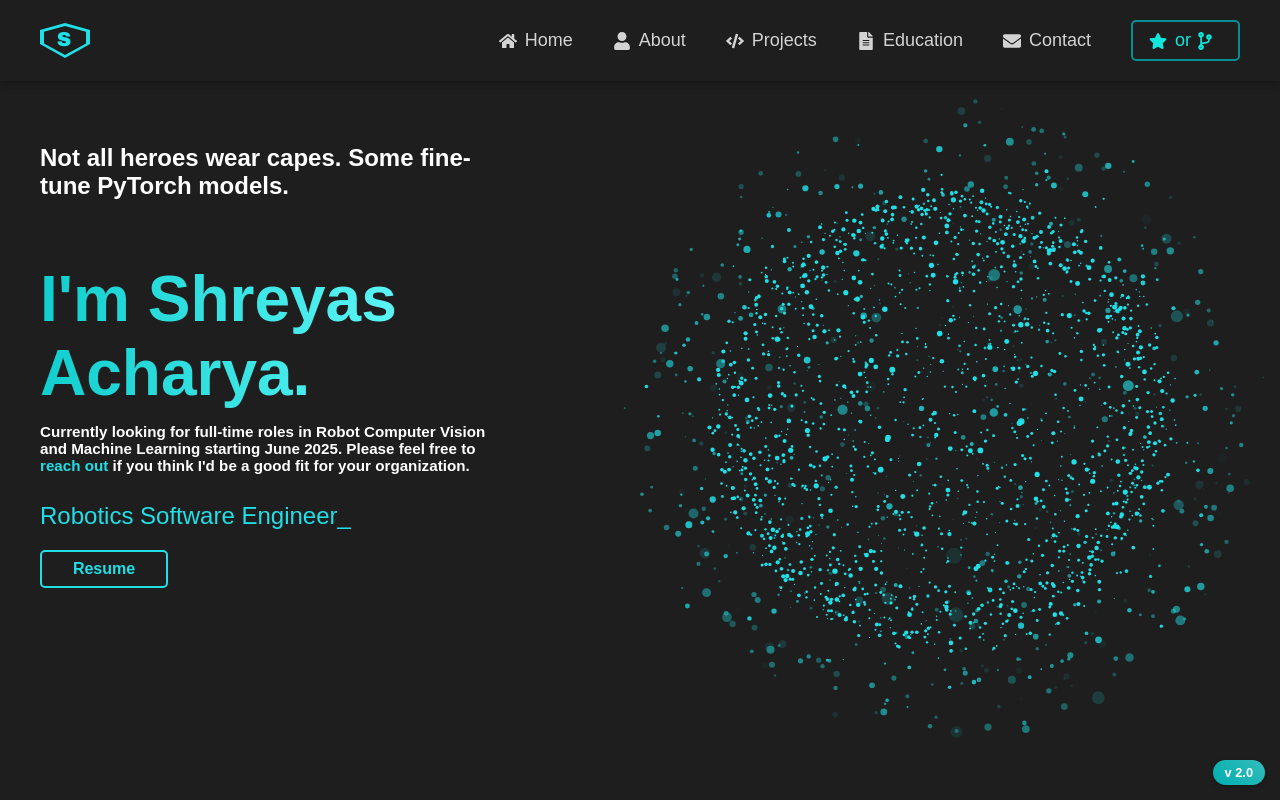
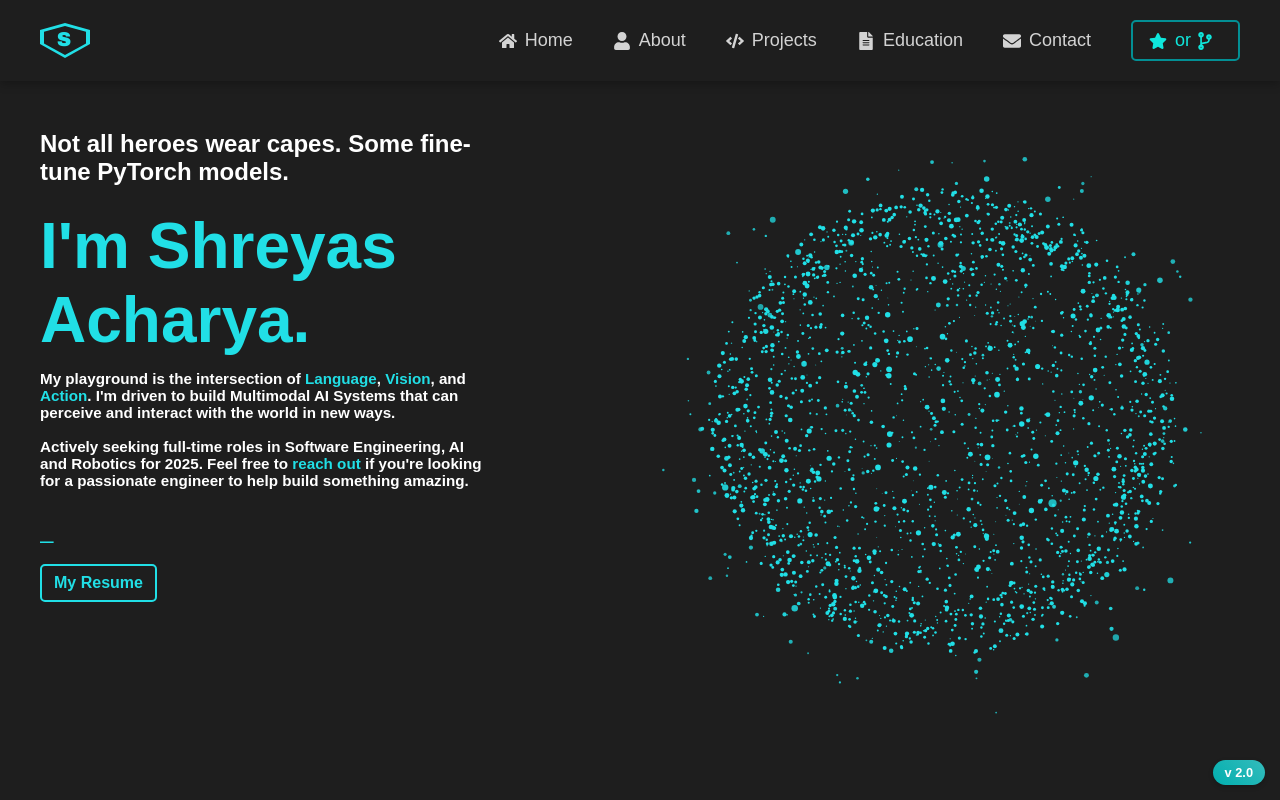
Before and after one commit to StarkGoku10/StarkGoku10.github.io, a React (Create React App) app: page / in a window 1280 px wide. Shown: the top 800 px of the page. Built offline with nearby package versions, Linux system fonts and the light colour scheme.

Commit message:
feat: Animate hero section and add lazy loading
- Implemented staggered text entrance and looping shine effect.

```diff
--- a/src/components/ParticleSphere/ParticleSphere.tsx
+++ b/src/components/ParticleSphere/ParticleSphere.tsx
@@ -14,7 +14,7 @@ interface Particle {
   x: number;
   y: number;
   z: number;
-  state: 'sphere' | 'leaking';
+  state: 'forming' | 'sphere' | 'leaking';
 
   // Velocity (primarily for 'leaking' state)
   vx: number;
@@ -36,12 +36,24 @@ interface Particle {
   theta: number; // Y-axis rotation angle
   phi: number;   // Angle from the pole (for positioning on sphere)
   sphereRadius: number; // Distance from center
+  targetSphereRadius: number; // The final radius it should have
+
+  // For mouse interaction
+  offsetX: number;
+  offsetY: number;
+  offsetZ: number;
 }
 
-const ParticleSphere: React.FC = () => {
+interface ParticleSphereProps {
+  mousePosition: { x: number; y: number } | null;
+}
+
+const ParticleSphere: React.FC<ParticleSphereProps> = ({ mousePosition }) => {
   const canvasRef = useRef<HTMLCanvasElement>(null);
   const animationTimeRef = useRef<number>(0);
   const particlesRef = useRef<Particle[]>([]);
+  const mousePositionRef = useRef<{ x: number; y: number } | null>(null);
+  const formationStartTimeRef = useRef<number | null>(null);
 
   // --- Measured & Tuned Parameters from GIF Analysis ---
   const PARTICLE_COUNT = 2400;
@@ -50,6 +62,13 @@ const ParticleSphere: React.FC = () => {
   // Sphere Physics
   const ROTATION_SPEED = 0.05;
   const BROWNIAN_MOTION = 0.15; // "Boiling" effect on sphere surface
+  const FORMATION_DURATION = 2500; // in milliseconds
+  const FORMATION_DELAY = 3200; // Delay before the sphere starts forming (matches resume button)
+
+  // Mouse Interaction
+  const MOUSE_REPEL_RADIUS = 100;
+  const MOUSE_REPEL_STRENGTH = 1.5;
+  const OFFSET_DECAY = 0.95; // Damping factor for spring-back effect
 
   // Leaking Particle Physics
   const LEAK_PROBABILITY = 0.001;
@@ -83,7 +102,7 @@ const ParticleSphere: React.FC = () => {
   const createParticle = (index: number): Particle => {
     const theta = Math.random() * 2 * Math.PI;
     const phi = Math.acos(2 * Math.random() - 1);
-    const sphereRadius = (canvasRef.current?.width || 0) * 0.25 + (Math.random() - 0.5) * 30;
+    const finalSphereRadius = (canvasRef.current?.width || 0) * 0.25 + (Math.random() - 0.5) * 30;
     const radius = MIN_RADIUS + Math.random() * (MAX_RADIUS - MIN_RADIUS);
 
     return {
@@ -94,14 +113,23 @@ const ParticleSphere: React.FC = () => {
       growthFactor: 0, // Will be set when particle starts leaking
       opacity: 1,
       color: PARTICLE_COLOR,
-      state: 'sphere',
+      state: 'forming',
       lifespan: 0,
       maxLifespan: 0, // Will be set when particle starts leaking
       theta: theta,
       phi: phi,
-      sphereRadius: sphereRadius,
+      sphereRadius: 0, // Start at the center
+      targetSphereRadius: finalSphereRadius, // Store the final destination
+      offsetX: 0, // Initialize offsets
+      offsetY: 0,
+      offsetZ: 0,
     };
   };
+
+  useEffect(() => {
+    // Keep the ref updated with the latest mouse position prop
+    mousePositionRef.current = mousePosition;
+  }, [mousePosition]);
 
   useEffect(() => {
     const canvas = canvasRef.current;
@@ -126,11 +154,32 @@ const ParticleSphere: React.FC = () => {
 
       ctx.clearRect(0, 0, canvas.width, canvas.height);
 
+      const now = performance.now();
+      if (formationStartTimeRef.current === null) {
+          formationStartTimeRef.current = now;
+      }
+      const elapsed = now - formationStartTimeRef.current - FORMATION_DELAY;
+      if (elapsed < 0) { // If we are in the delay period, do nothing
+          requestAnimationFrame(animate);
+          return;
+      }
+
+      const formationProgress = Math.min(elapsed / FORMATION_DURATION, 1);
+      const easedProgress = 1 - Math.pow(1 - formationProgress, 3); // easeOutCubic
+
       animationTimeRef.current += 0.016; // ~60fps
       const rotation = animationTimeRef.current * ROTATION_SPEED;
 
       particlesRef.current.forEach((p, index) => {
-        if (p.state === 'sphere') {
+        if (p.state === 'forming') {
+          p.sphereRadius = p.targetSphereRadius * easedProgress;
+          if (formationProgress >= 1) {
+              p.state = 'sphere';
+              p.sphereRadius = p.targetSphereRadius; // Ensure it lands perfectly
+          }
+        }
+
+        if (p.state === 'forming' || p.state === 'sphere') {
           // Add Brownian "boiling" motion
           p.phi += (Math.random() - 0.5) * BROWNIAN_MOTION * 0.01;
           p.theta += (Math.random() - 0.5) * BROWNIAN_MOTION * 0.01;
@@ -144,8 +193,8 @@ const ParticleSphere: React.FC = () => {
           p.z = p.sphereRadius * Math.sin(p.phi) * Math.sin(rotatedTheta);
           p.opacity = 1.0;
 
-          // Probabilistically transition particle to 'leaking' state
-          if (Math.random() < LEAK_PROBABILITY) {
+          // Leaking only happens from a fully formed sphere
+          if (p.state === 'sphere' && Math.random() < LEAK_PROBABILITY) {
             p.state = 'leaking';
 
             // Assign lifespan and growth factor based on new hierarchical logic
@@ -218,10 +267,40 @@ const ParticleSphere: React.FC = () => {
           }
         }
 
-        // Project 3D particle to 2D screen
-        const scale = perspective / (perspective + p.z);
-        const screenX = centerX + p.x * scale;
-        const screenY = centerY + p.y * scale;
+        // --- Universal Logic (applies to all particles) ---
+
+        // Mouse interaction logic using the ref
+        const currentMouse = mousePositionRef.current;
+        if (currentMouse) {
+          // Project the particle's core 3D position to 2D to calculate distance from mouse
+          const scaleForInteraction = perspective / (perspective + p.z);
+          const projectedX = centerX + p.x * scaleForInteraction;
+          const projectedY = centerY + p.y * scaleForInteraction;
+          const dx = projectedX - currentMouse.x;
+          const dy = projectedY - currentMouse.y;
+          const distance = Math.sqrt(dx * dx + dy * dy);
+
+          if (distance < MOUSE_REPEL_RADIUS) {
+            const force = (1 - distance / MOUSE_REPEL_RADIUS) * MOUSE_REPEL_STRENGTH;
+            const angle = Math.atan2(dy, dx);
+            p.offsetX += Math.cos(angle) * force;
+            p.offsetY += Math.sin(angle) * force;
+          }
+        }
+
+        // Apply spring-back decay to offsets
+        p.offsetX *= OFFSET_DECAY;
+        p.offsetY *= OFFSET_DECAY;
+        p.offsetZ *= OFFSET_DECAY;
+
+        // Project 3D particle to 2D screen, including offsets
+        const finalX = p.x + p.offsetX;
+        const finalY = p.y + p.offsetY;
+        const finalZ = p.z + p.offsetZ;
+
+        const scale = perspective / (perspective + finalZ);
+        const screenX = centerX + finalX * scale;
+        const screenY = centerY + finalY * scale;
         const radius = Math.max(0, p.radius * scale);
 
         // Draw particle
--- a/src/components/about/about.tsx
+++ b/src/components/about/about.tsx
@@ -1,5 +1,6 @@
 import React, { useState, useEffect } from 'react';
 import './about.scss';
+import { motion } from 'framer-motion';
 
 
 import shreyas1 from '../../assets/me/webp/shreyas1.webp';
@@ -17,7 +18,14 @@ const About: React.FC = () => {
   }, []);
 
   return (
-    <div className="about-container" id="about">
+    <motion.div
+      className="about-container"
+      id="about"
+      initial={{ opacity: 0, y: 50 }}
+      whileInView={{ opacity: 1, y: 0 }}
+      viewport={{ once: true }}
+      transition={{ duration: 0.8, ease: "easeOut" }}
+    >
       <section className="about-intro">
         <div className="about-text">
         <h2 className="about-title">About Me</h2>
@@ -45,12 +53,12 @@ const About: React.FC = () => {
           </p>
         </div>
         <div className="about-photo">
-          <img src={photo} alt="Shreyas Acharya" />
+          <img src={photo} alt="Shreyas Acharya" loading="lazy" />
         </div>
       </section>
 
 
-    </div>
+    </motion.div>
   );
 }
 
--- a/src/components/hero/hero.tsx
+++ b/src/components/hero/hero.tsx
@@ -1,5 +1,6 @@
 import React, { useEffect, useState, useRef } from 'react';
 import styled, { keyframes, css } from 'styled-components';
+import { motion } from 'framer-motion';
 import ParticleSphere from '../ParticleSphere/ParticleSphere'; // Import the new component
 
 // Particle interface for 3D sphere animation
@@ -42,6 +43,10 @@ const LeftContainer = styled.div`
   padding: 40px; /* Padding around the text */
   text-align: left; /* Left-align the text */
   margin-top: -10%; /* Adjust to move text slightly up */
+
+  h1 {
+    margin-bottom: 0; /* Remove default bottom margin from h1 */
+  }
 
   @media (max-width: 768px) {
     padding-top: 0; /* Remove padding for smaller screens */
@@ -90,12 +95,36 @@ const floatAnimation = keyframes`
 
 // Styling for the gradient text (title)
 const GradientText = styled.h2`
-  background: linear-gradient(90deg,rgb(17, 206, 206),rgb(110, 255, 255)); /* cyan gradient */
+  background:
+    linear-gradient(
+      120deg,
+      rgba(255, 255, 255, 0) 20%,
+      rgba(255, 255, 255, 0.9) 50%,
+      rgba(255, 255, 255, 0) 80%
+    ) -200% 0 / 200% 100%,
+    rgb(33, 223, 230); /* Base color is now a solid cyan */
+
+  background-repeat: no-repeat;
   -webkit-background-clip: text;
   -webkit-text-fill-color: transparent;
+  background-clip: text;
+
   font-size: 4em;
   font-weight: bold;
-  margin: 0.5em 0;
+  margin: 0.2em 0 0.5em;
+
+  &:hover {
+    animation: shine 4s linear infinite;
+  }
+
+  @keyframes shine {
+    from {
+      background-position: 200% 0, 0 0;
+    }
+    to {
+      background-position: -200% 0, 0 0;
+    }
+  }
 `;
 
 // Styling for the job seeking text
@@ -104,6 +133,10 @@ const JobSeekingText = styled.div`
   font-size: 0.95em;
   margin: -1.25em 0 1em 0;
   font-weight: bold;
+`;
+
+const HighlightedText = styled.span`
+  color: rgb(33, 223, 230);
 `;
 
 // Styling for the reach out link
@@ -172,6 +205,21 @@ const Hero: React.FC = () => {
   const [topLine, setTopLine] = useState('');
   const [currentText, setCurrentText] = useState('');
   const rightContainerRef = useRef<HTMLDivElement>(null);
+  const [mousePosition, setMousePosition] = useState<{ x: number; y: number } | null>(null);
+
+  const handleMouseMove = (event: React.MouseEvent<HTMLDivElement>) => {
+    if (rightContainerRef.current) {
+      const rect = rightContainerRef.current.getBoundingClientRect();
+      setMousePosition({
+        x: event.clientX - rect.left,
+        y: event.clientY - rect.top,
+      });
+    }
+  };
+
+  const handleMouseLeave = () => {
+    setMousePosition(null);
+  };
 
   const topLines = [
     "You're finally awake. Let's explore my work.",
@@ -189,7 +237,7 @@ const Hero: React.FC = () => {
   const typewriterTexts = [
     "ML Engineer",
     "Robotics Software Engineer",
-    "Ex-MLE Intern @ techR Business Solutions ",
+    "Ex-Software Engineer @ techR Business Solutions ",
     "AI Enthusiast",
     "F1 Fanatic",
     "Part-time Body Builder",
@@ -203,14 +251,17 @@ const Hero: React.FC = () => {
   }, []);
 
   useEffect(() => {
-    // Typewriter effect
+    // Set the initial static text
+    setCurrentText(typewriterTexts[0]);
+
     const typeWriter = () => {
       let i = 0;
-      let textPos = 0;
-      let currentString = typewriterTexts[i];
+      let textPos = typewriterTexts[0].length; // Start at the end of the first word
+      let currentString = typewriterTexts[0];
       const speed = 100; // Typing speed
       const deleteSpeed = 50; // Deleting speed
-      const waitTime = 2000; // Time before deleting starts
+      const initialWaitTime = 2000; // Time before deleting the first word
+      const waitTime = 2000; // Time before deleting subsequent words
 
       // Function to handle typing the text
       function type() {
@@ -236,32 +287,67 @@ const Hero: React.FC = () => {
         }
       }
 
-      type(); // Start the typewriter effect
+      // Start by deleting the first word after a delay
+      setTimeout(() => deleteText(), initialWaitTime);
     };
 
-    typeWriter(); // Invoke the typewriter function on component mount
+    const timer = setTimeout(typeWriter, 4000); // Delay the start of the entire effect
+
+    return () => clearTimeout(timer); // Cleanup timer on unmount
   }, []);
+
+  const containerVariants = {
+    hidden: { opacity: 0 },
+    visible: {
+      opacity: 1,
+    },
+  };
+
+  const itemVariants = {
+    hidden: { y: 20, opacity: 0 },
+    visible: {
+      y: 0,
+      opacity: 1,
+    },
+  };
 
   return (
     <HeroContainer>
-      <LeftContainer>
-        <h1>{topLine}</h1>
-        <GradientText>I'm Shreyas Acharya.</GradientText>
-        <JobSeekingText>
-          Currently looking for full-time roles in Robot Computer Vision and Machine Learning starting June 2025.
-          Please feel free to <ReachOutLink href="https://www.linkedin.com/in/shreyas-acharya-10gma/" target="_blank" rel="noopener noreferrer">reach out</ReachOutLink> if you think I'd be a good fit for your organization.
-        </JobSeekingText>
-        <TypewriterText>{currentText}</TypewriterText>
-        <ResumeButton
-          href="/resume/resume.pdf"
-          target="_blank"
-          rel="noopener noreferrer"
-        >
-          Resume
-        </ResumeButton>
+      <LeftContainer
+        as={motion.div}
+        variants={containerVariants}
+        initial="hidden"
+        animate="visible"
+      >
+        <motion.h1 variants={itemVariants} transition={{ duration: 0.5, delay: 1.5 }}>
+          {topLine}
+        </motion.h1>
+        <motion.div variants={itemVariants} transition={{ duration: 0.8, delay: 0.5 }}>
+          <GradientText>I'm Shreyas Acharya.</GradientText>
+        </motion.div>
+        <motion.div variants={itemVariants} transition={{ duration: 0.5, delay: 1.5 }}>
+          <JobSeekingText>
+            My playground is the intersection of <HighlightedText>Language</HighlightedText>, <HighlightedText>Vision</HighlightedText>, and <HighlightedText>Action</HighlightedText>. I'm driven to build Multimodal AI Systems that can perceive and interact with the world in new ways.
+            <br /><br />
+            Actively seeking full-time roles in Software Engineering, AI and Robotics for 2025.
+            Feel free to <ReachOutLink href="https://www.linkedin.com/in/shreyas-acharya-10gma/" target="_blank" rel="noopener noreferrer">reach out</ReachOutLink> if you're looking for a passionate engineer to help build something amazing.
+          </JobSeekingText>
+        </motion.div>
+        <motion.div variants={itemVariants} transition={{ duration: 0.5, delay: 2.2 }}>
+          <TypewriterText>{currentText}</TypewriterText>
+        </motion.div>
+        <motion.div variants={itemVariants} transition={{ duration: 0.8, delay: 2.9 }}>
+          <ResumeButton href="/resume/resume.pdf" target="_blank">
+            My Resume
+          </ResumeButton>
+        </motion.div>
       </LeftContainer>
-      <RightContainer ref={rightContainerRef}>
-        <ParticleSphere />
+      <RightContainer
+        ref={rightContainerRef}
+        onMouseMove={handleMouseMove}
+        onMouseLeave={handleMouseLeave}
+      >
+        <ParticleSphere mousePosition={mousePosition} />
       </RightContainer>
     </HeroContainer>
   );
```
Also changed, not shown: package.json (+4 -3 lines), src/components/projects/projects.tsx (+6 -6 lines), 1 other file (tests, documents, lock files or other folders).
